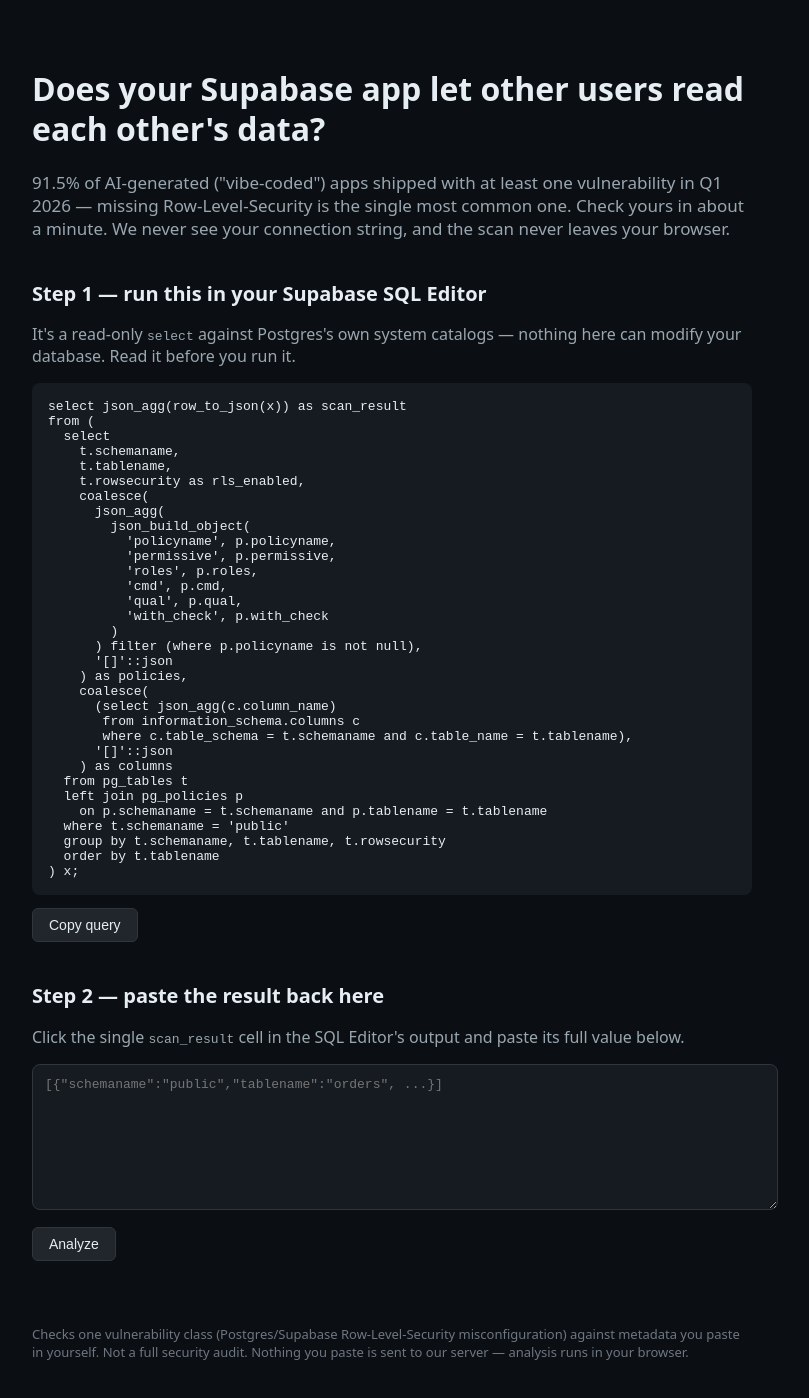
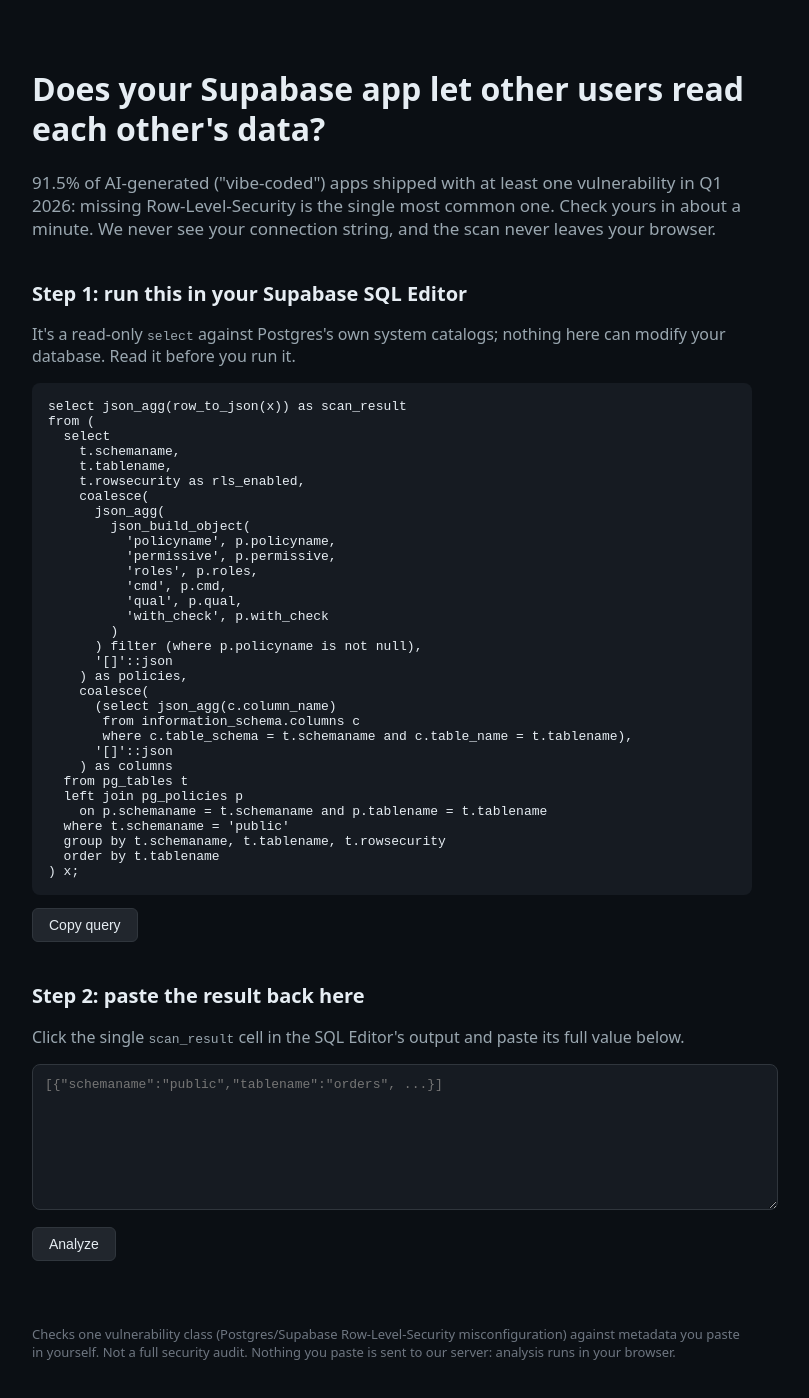
Before and after one commit to evwalt/rls-guard, a Next.js app: page / in a window 1280 px wide. Shown: the top 1398 px of the page, without its empty margins (248-1057 px from the left). Built offline with nearby package versions, Linux system fonts and the light colour scheme.

Commit message:
style(copy): replace em dashes with colons and semicolons

```diff
--- a/app/layout.tsx
+++ b/app/layout.tsx
@@ -1,7 +1,7 @@
 import type { Metadata } from "next";
 
 export const metadata: Metadata = {
-  title: "RLS Guard — check your Supabase app for the #1 vibe-coding data leak",
+  title: "RLS Guard: check your Supabase app for the #1 vibe-coding data leak",
   description:
     "Paste one read-only query's output from your own Supabase SQL Editor. Find out in seconds whether other users can read or write your data.",
 };
--- a/app/page.tsx
+++ b/app/page.tsx
@@ -85,16 +85,16 @@ export default function Page() {
       </h1>
       <p style={{ color: "#9aa7b0", fontSize: 17 }}>
         91.5% of AI-generated ("vibe-coded") apps shipped with at least one
-        vulnerability in Q1 2026 — missing Row-Level-Security is the single
+        vulnerability in Q1 2026: missing Row-Level-Security is the single
         most common one. Check yours in about a minute. We never see your
         connection string, and the scan never leaves your browser.
       </p>
 
       <section style={{ marginTop: 40 }}>
-        <h2 style={{ fontSize: 20 }}>Step 1 — run this in your Supabase SQL Editor</h2>
+        <h2 style={{ fontSize: 20 }}>Step 1: run this in your Supabase SQL Editor</h2>
         <p style={{ color: "#9aa7b0" }}>
           It&apos;s a read-only <code>select</code> against Postgres&apos;s own system
-          catalogs — nothing here can modify your database. Read it before you
+          catalogs; nothing here can modify your database. Read it before you
           run it.
         </p>
         <pre
@@ -114,7 +114,7 @@ export default function Page() {
       </section>
 
       <section style={{ marginTop: 40 }}>
-        <h2 style={{ fontSize: 20 }}>Step 2 — paste the result back here</h2>
+        <h2 style={{ fontSize: 20 }}>Step 2: paste the result back here</h2>
         <p style={{ color: "#9aa7b0" }}>
           Click the single <code>scan_result</code> cell in the SQL Editor&apos;s
           output and paste its full value below.
@@ -147,7 +147,7 @@ export default function Page() {
         <section id="results" style={{ marginTop: 40 }}>
           <h2 style={{ fontSize: 20 }}>Results</h2>
           <p>
-            <strong>{summary.total}</strong> issue{summary.total === 1 ? "" : "s"} found —{" "}
+            <strong>{summary.total}</strong> issue{summary.total === 1 ? "" : "s"} found:{" "}
             {summary.high} that could expose or corrupt other users&apos; data,{" "}
             {summary.info} configuration warning{summary.info === 1 ? "" : "s"}.
           </p>
@@ -155,7 +155,7 @@ export default function Page() {
           {summary.total === 0 && (
             <p style={{ color: "#3fb950" }}>
               No RLS issues found in this scan class. (This checks one
-              vulnerability class only — it is not a full security audit.)
+              vulnerability class only; it is not a full security audit.)
             </p>
           )}
 
@@ -177,7 +177,7 @@ export default function Page() {
                 disabled={checkoutLoading}
                 style={primaryButtonStyle}
               >
-                {checkoutLoading ? "Redirecting…" : "Buy RLS Guard — $29 one-time"}
+                {checkoutLoading ? "Redirecting…" : "Buy RLS Guard: $29 one-time"}
               </button>
             </div>
           )}
@@ -196,7 +196,7 @@ export default function Page() {
                 >
                   <p style={{ fontWeight: 600 }}>
                     {f.severity === "high" ? "⚠️ " : "ℹ️ "}
-                    {f.table} — {f.title}
+                    {f.table}: {f.title}
                   </p>
                   <p style={{ color: "#9aa7b0" }}>{f.detail}</p>
                   <pre
@@ -220,7 +220,7 @@ export default function Page() {
       <footer style={{ marginTop: 64, color: "#6e7681", fontSize: 13 }}>
         Checks one vulnerability class (Postgres/Supabase Row-Level-Security
         misconfiguration) against metadata you paste in yourself. Not a full
-        security audit. Nothing you paste is sent to our server — analysis
+        security audit. Nothing you paste is sent to our server: analysis
         runs in your browser.
       </footer>
     </main>
--- a/lib/detect.ts
+++ b/lib/detect.ts
@@ -117,7 +117,7 @@ export function detect(scan: TableScan[]): Finding[] {
         const ownershipCol = guessOwnershipColumn(table.columns);
         const suggestion = ownershipCol
           ? `auth.uid() = ${ownershipCol}`
-          : `/* replace with an actual ownership condition — no obvious owner column found */`;
+          : `/* replace with an actual ownership condition: no obvious owner column found */`;
 
         // Postgres rejects USING on a FOR INSERT policy and rejects WITH
         // CHECK on FOR SELECT/DELETE policies — only emit the clauses that
```
